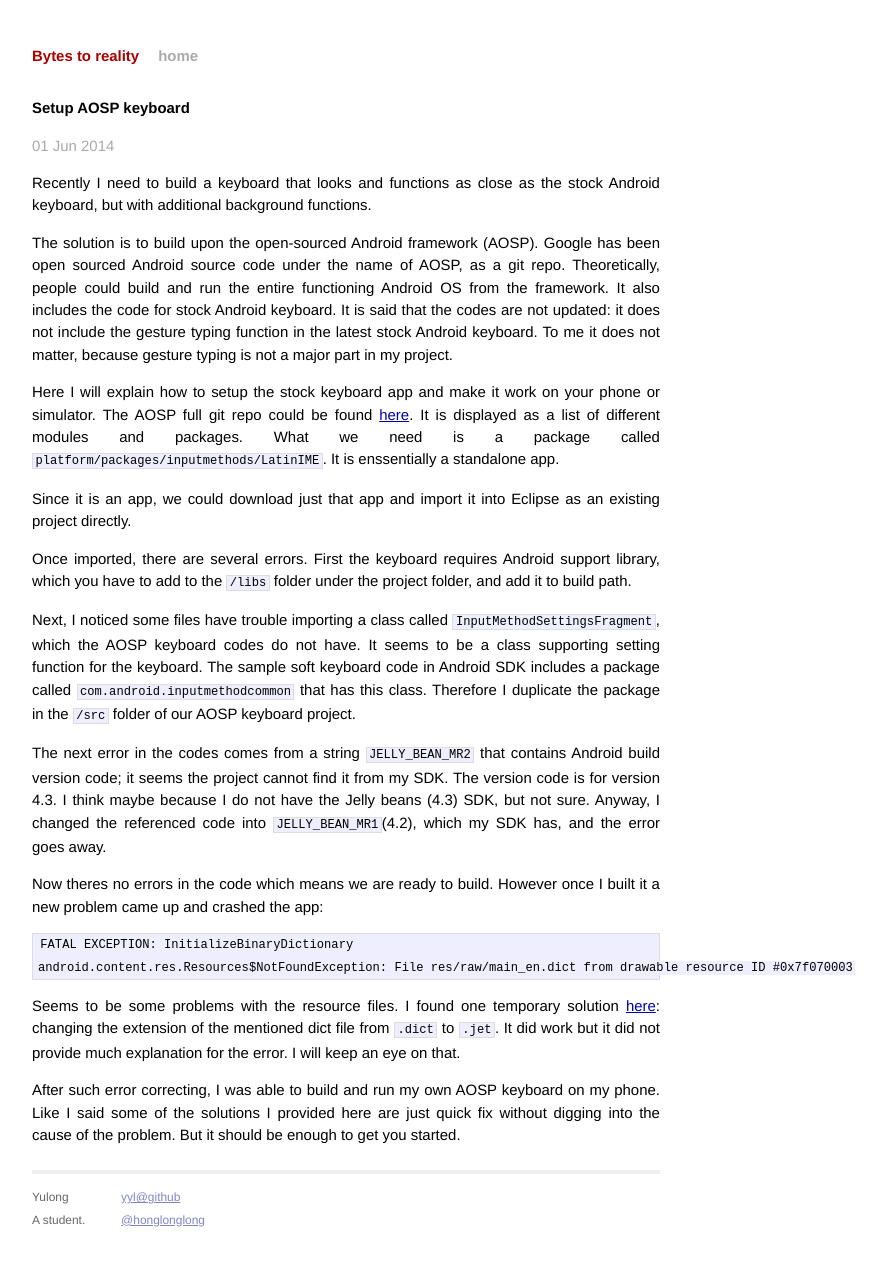
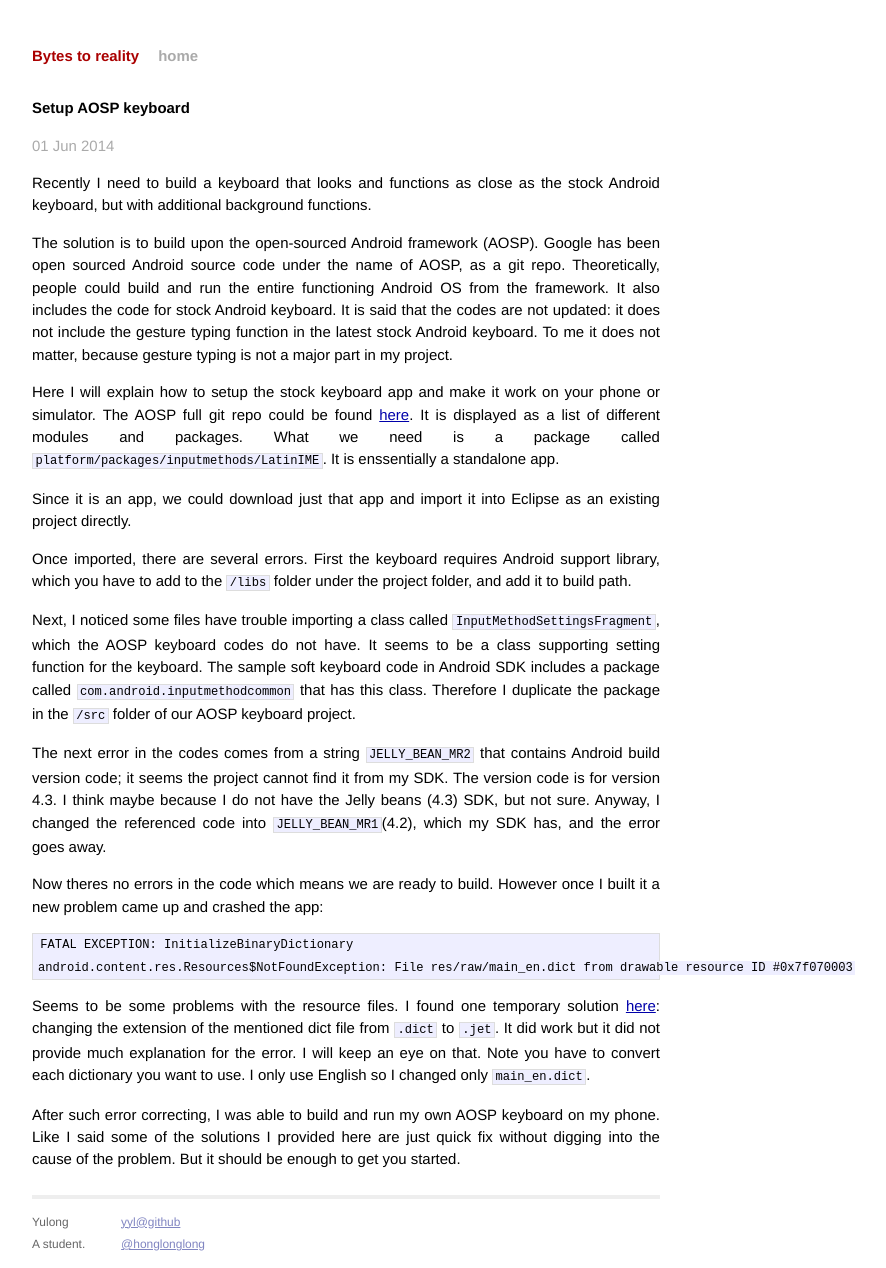
Before and after one commit to yyl/yyl.github.io, a Jekyll site: the page built from _posts/2014-06-01-aosp-keyboard-setup.md, in a window 1280 px wide. Shown: the whole page, without its empty margins (294-1180 px from the left). Built offline with Jekyll 4.4.1, drawn with Linux system fonts in a browser that asks for light colours; Markdown is read by kramdown in place of the engine named in the settings; before the commit the page ends 1243 px from its top, so only the background shows below that.

Commit message:
minor fix

```diff
--- a/_posts/2014-06-01-aosp-keyboard-setup.md
+++ b/_posts/2014-06-01-aosp-keyboard-setup.md
@@ -25,6 +25,6 @@ Now theres no errors in the code which means we are ready to build. However once
     FATAL EXCEPTION: InitializeBinaryDictionary
     android.content.res.Resources$NotFoundException: File res/raw/main_en.dict from drawable resource ID #0x7f070003
 
-Seems to be some problems with the resource files. I found one temporary solution [here](http://stackoverflow.com/questions/19373833/android-latinime-build): changing the extension of the mentioned dict file from `.dict` to `.jet`. It did work but it did not provide much explanation for the error. I will keep an eye on that.
+Seems to be some problems with the resource files. I found one temporary solution [here](http://stackoverflow.com/questions/19373833/android-latinime-build): changing the extension of the mentioned dict file from `.dict` to `.jet`. It did work but it did not provide much explanation for the error. I will keep an eye on that. Note you have to convert each dictionary you want to use. I only use English so I changed only `main_en.dict`.
 
 After such error correcting, I was able to build and run my own AOSP keyboard on my phone. Like I said some of the solutions I provided here are just quick fix without digging into the cause of the problem. But it should be enough to get you started.
```
Also changed, not shown: _posts/2014-06-06-build-aosp-keyboard.md (+3 -1 lines).
